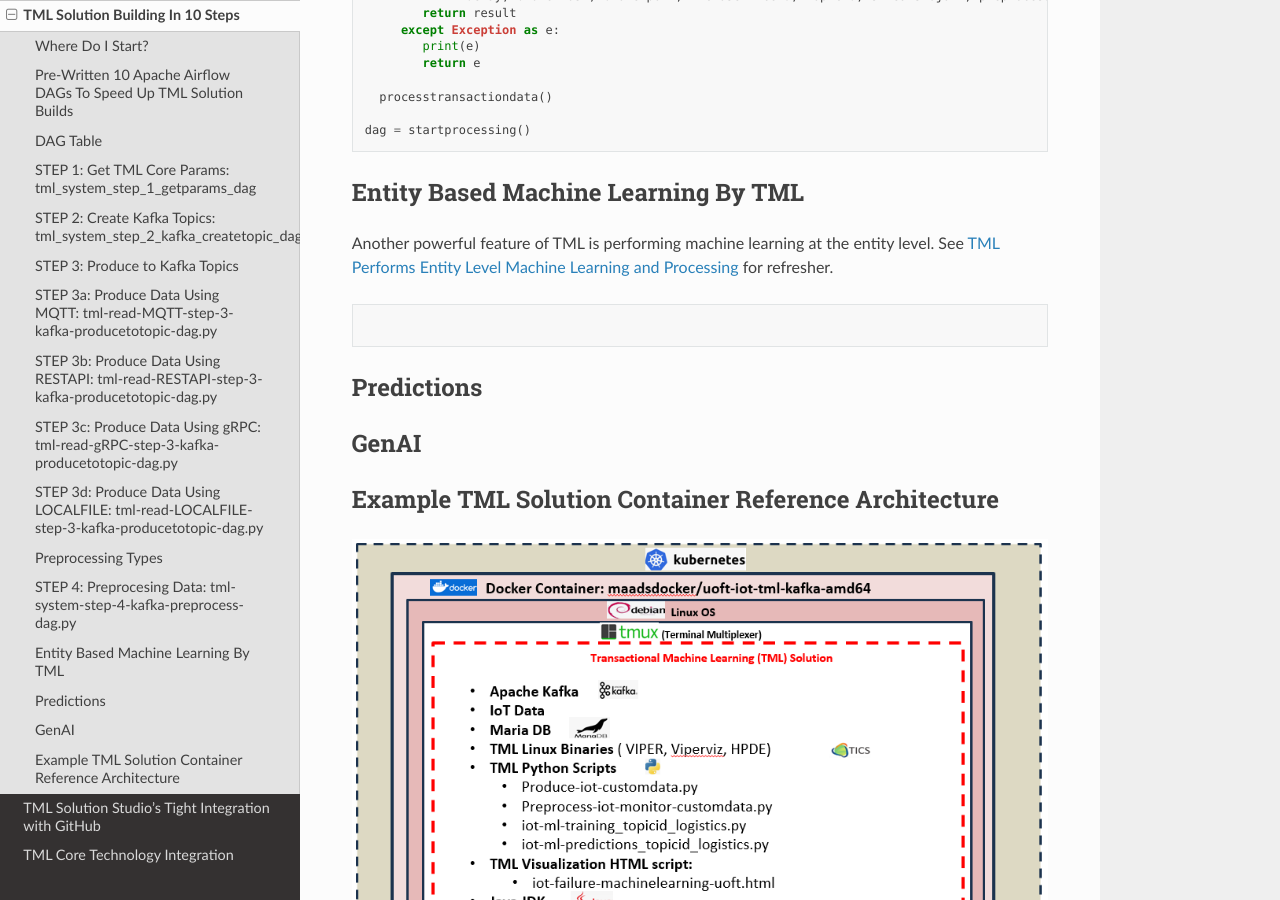
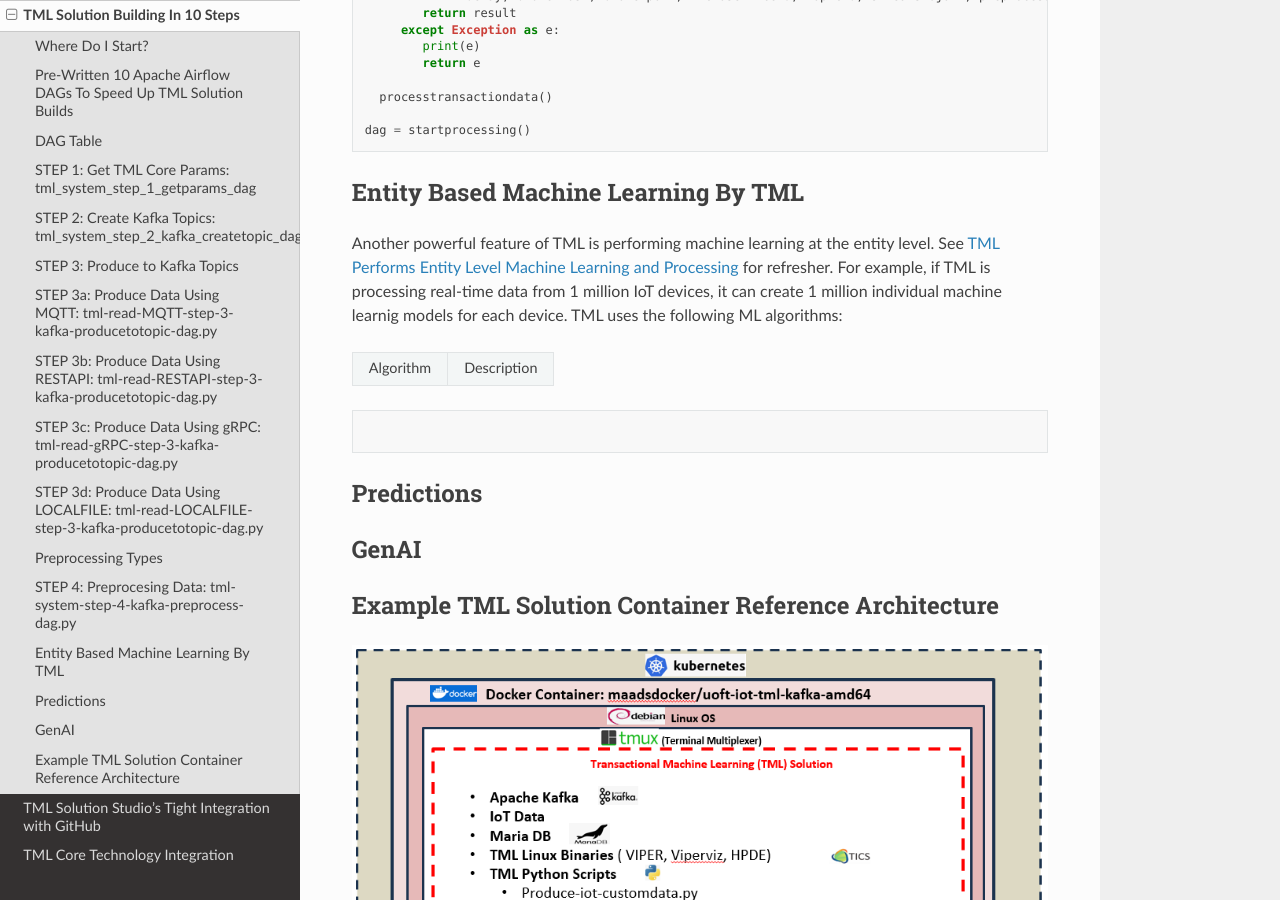
Before and after one commit to smaurice101/readthedocs, a Sphinx documentation site: the page built from docs/source/tmlbuilds.rst, in a window 1280 px wide and 900 px high, scrolled down 16659 px. Built offline with Sphinx 7.4.7 and the Read the Docs theme 2.0.0, drawn with Linux system fonts in a browser that asks for light colours.

Commit message:
Update tmlbuilds.rst

```diff
--- a/docs/source/tmlbuilds.rst
+++ b/docs/source/tmlbuilds.rst
@@ -989,7 +989,12 @@
 Entity Based Machine Learning By TML
 -------------------
 
-Another powerful feature of TML is performing machine learning at the entity level.  See :ref:`TML Performs Entity Level Machine Learning and Processing` for refresher.
+Another powerful feature of TML is performing machine learning at the entity level.  See :ref:`TML Performs Entity Level Machine Learning and Processing` for refresher.  For example, if TML is processing real-time data from 1 million IoT devices, it can create 1 million individual machine learnig models for each device.  TML uses the following ML algorithms:
+
+.. list-table::
+
+   * - Algorithm
+     - Description
 
 .. code-block::
    :emphasize-lines: 10,11,12,13,14,15,16,17,18,19
```
